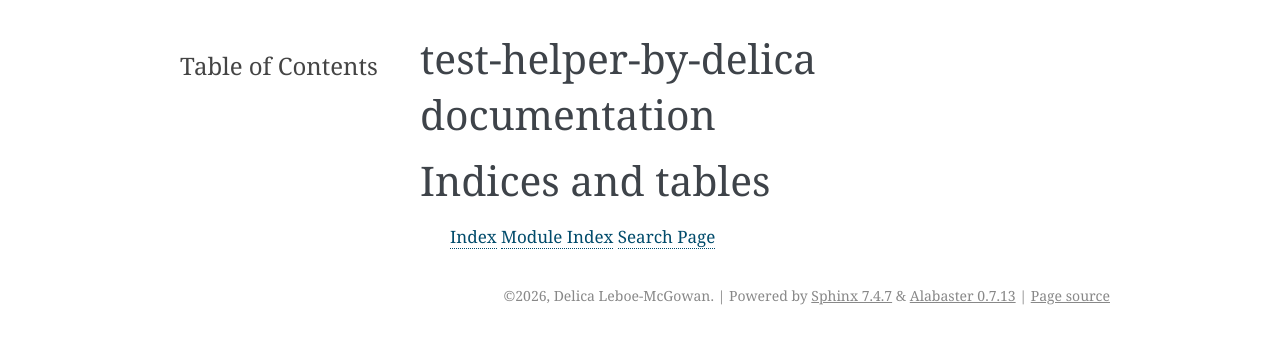
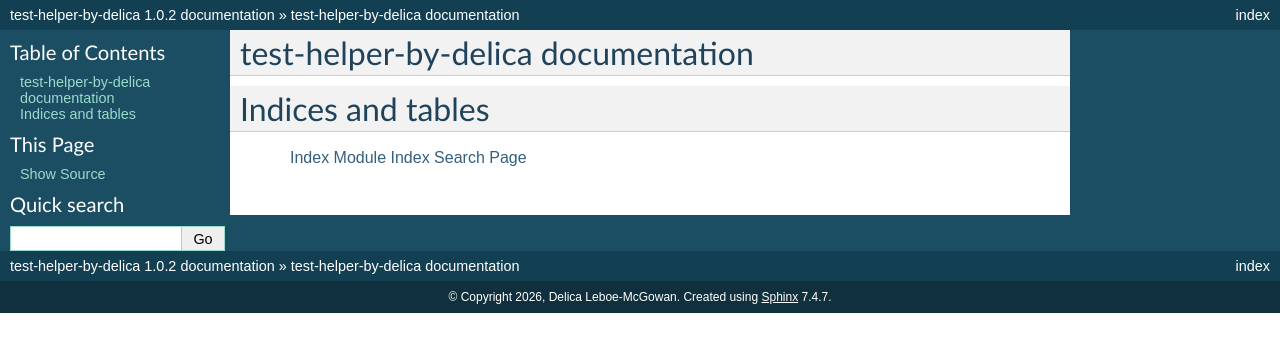
Before and after one commit to DelicaLM/test_helper_by_delica, a Sphinx documentation site: the page built from docs/source/index.rst, in a window 1280 px wide. Shown: the top 352 px of the page. Built offline with Sphinx 7.4.7, drawn with Linux system fonts in a browser that asks for light colours; pages that are not in the unit, such as notebooks, are missing from menus.

Commit message:
Added sphinx documentation support.

```diff
--- a/docs/source/conf.py
+++ b/docs/source/conf.py
@@ -47,10 +47,10 @@ exclude_patterns = []
 # -- Options for HTML output -------------------------------------------------
 # https://www.sphinx-doc.org/en/master/usage/configuration.html#options-for-html-output
 
-html_theme = 'alabaster'
+html_theme = 'default'
 #html_static_path = ['_static']
-html_sidebars = {
-    '**': [
-        'globaltoc.html',
-    ]
-}
+# html_sidebars = {
+#     '**': [
+#         'globaltoc.html',
+#     ]
+# }
```
